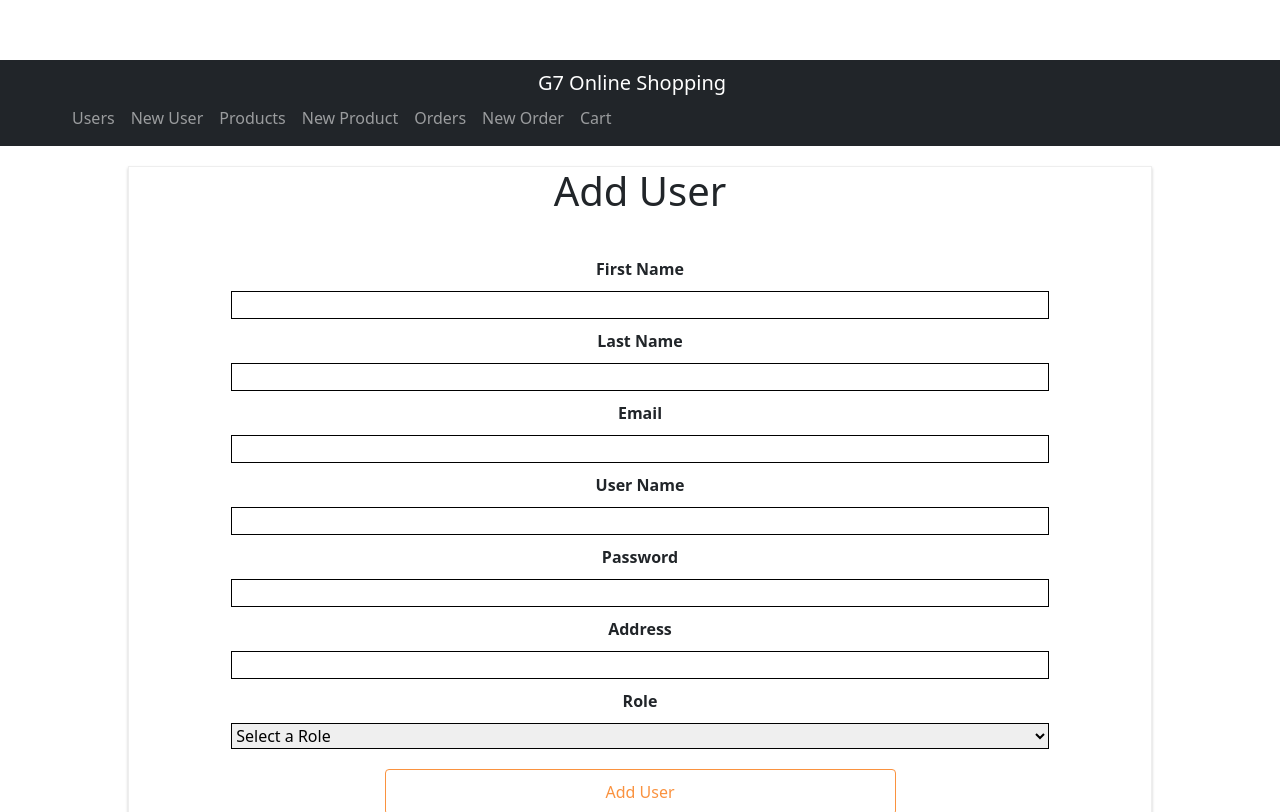
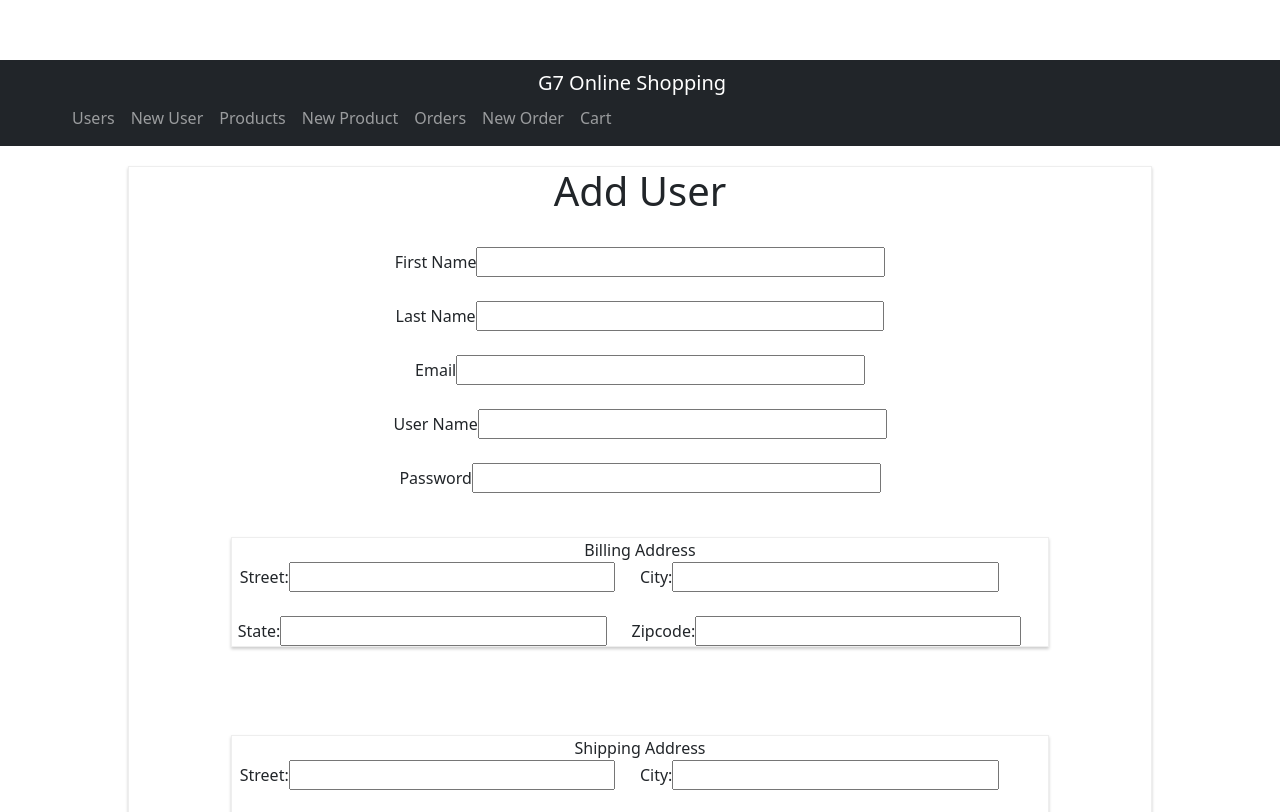
Before and after one commit to seyfe-geb/online-market-g7-frontend, a React (Create React App) app: page /create-user in a window 1280 px wide. Shown: the part 140-952 px from the top of the page. Built offline with nearby package versions, Linux system fonts and the light colour scheme.

Commit message:
New User Form

```diff
--- a/src/components/NewUser/NewUser.css
+++ b/src/components/NewUser/NewUser.css
@@ -5,17 +5,32 @@
     box-shadow: 0 2px 3px #ccc;
     text-align: center;
 }
-.newUser input,
-.newUser textarea,
-.newUser select {
-    display: block;
+.billing{
     width: 80%;
-    box-sizing: border-box;
-    border: 1px solid black;
-    outline: none;
-    font: inherit;
-    margin: auto;
+    margin: 20px auto;
+    border: 1px solid #eee;
+    box-shadow: 0 2px 3px #ccc;
+    text-align: center;
 }
+
+.shipping{
+    width: 80%;
+    margin: 20px auto;
+    border: 1px solid #eee;
+    box-shadow: 0 2px 3px #ccc;
+    text-align: center;
+}
+/*.newUser input,*/
+/*.newUser textarea,*/
+/*.newUser select {*/
+/*    display: block;*/
+/*    width: 20%;*/
+/*    box-sizing: border-box;*/
+/*    border: 1px solid black;*/
+/*    outline: none;*/
+/*    font: inherit;*/
+/*    margin: auto;*/
+/*}*/
 .newUser button{
     width: 50%;
     margin: 20px 0;
@@ -26,9 +41,9 @@
     color: #fa923f;
     cursor: pointer;
 }
-.newUser label {
-    display: block;
-    margin: 10px auto;
-    text-align: center;
-    font-weight: bold;
-}
+/*.newUser label {*/
+/*    display: block;*/
+/*    margin: 10px auto;*/
+/*    text-align: center;*/
+/*    font-weight: bold;*/
+/*}*/
--- a/src/components/NewUser/NewUser.js
+++ b/src/components/NewUser/NewUser.js
@@ -1,11 +1,13 @@
 import React, {useRef} from 'react';
 import AxiosDataAccessService from "../../services/AxiosDataAccessService";
 import './NewUser.css'
+import axios from "axios";
 const NewUser = () => {
 
     const newUserForm = useRef();
 
-    const  addButtonClicked = () =>{
+    const  addButtonClicked = (e) =>{
+        e.preventDefault();
         const form = newUserForm.current;
         const data = {
             firstName: form['firstName'].value,
@@ -13,47 +15,90 @@ const NewUser = () => {
             email: form['email'].value,
             username: form['username'].value,
             password: form['password'].value,
-            address: {
-                street: "",
-                apartmentNo: "",
-                city: "",
-                state: "",
-                zipcode: ""
-            }[form['address'].value],
-            authorities:[form['role'].value]
+            authorities:[form['role'].value],
+            addresses: [{
+                street: form['b-street'].value,
+                city: form['b-city'].value,
+                state: form['b-state'].value,
+                zipCode: form['b-zipcode'].value,
+                type:"BILLING"
+            },
+            {
+                street: form['sh-street'].value,
+                city: form['sh-city'].value,
+                state: form['sh-state'].value,
+                zipCode: form['sh-zipcode'].value,
+                type:"SHIPPING"
+            }]
         }
 
         AxiosDataAccessService.addEntity('users',data)
             .then(response =>{console.log('Successfully added:',response)})
-            .catch(err =>{console.log('Error :', err)})
+            .catch(err =>{console.log('Error Seyfegeb:', err)})
     }
 
     return (
         <div className="newUser">
-            <form ref={newUserForm}>
+            <form ref={newUserForm} onSubmit={addButtonClicked}>
                 <h1>Add User</h1>
                 <br/>
                 <label>First Name</label>
                 <input type="text" label={'firstName'} name={'firstName'} />
+
+                <br/><br/>
+
                 <label>Last Name</label>
                 <input type="text" label={'lastName'} name={'lastName'} />
+
+                <br/><br/>
                 <label>Email</label>
-                <input type="text" label={'Email'} name={'Email'} />
+                <input type="text" label={'Email'} name={'email'} />
+
+                <br/><br/>
                 <label>User Name</label>
                 <input type="text" label={'username'} name={'username'} />
+
+                <br/><br/>
                 <label>Password</label>
-                <input type="text" label={'Password'} name={'Password'} />
-                <label> Address </label>
-                <input type= "text" label={"address"} name={'Shipping Address'} />
+                <input type="text" label={'password'} name={'password'} />
+
+                <br/><br/>
+
+                <div className="billing">
+                    <label> Billing Address </label><br/>
+                    Street:<input type= "text" label={"b-street"} name={'b-street'} /> &nbsp;&nbsp;&nbsp;&nbsp;
+                    City:<input type= "text" label={"b-city"} name={'b-city'} />  &nbsp;&nbsp;&nbsp;&nbsp;&nbsp;&nbsp;&nbsp;&nbsp;&nbsp;
+                    &nbsp;&nbsp;&nbsp;&nbsp;&nbsp;&nbsp;&nbsp;&nbsp;&nbsp;
+                    <br/>
+                    State:<input type= "text" label={"b-state"} name={'b-state'} /> &nbsp;&nbsp;&nbsp;&nbsp;
+                    Zipcode:<input type= "text" label={"b-zipcode"} name={'b-zipcode'} />  &nbsp;&nbsp;&nbsp;&nbsp;
+                </div>
+
+                <br/><br/>
+
+                <div className="shipping">
+                    <label> Shipping Address </label><br/>
+                    Street:<input type= "text" label={"sh-street"} name={'sh-street'} /> &nbsp;&nbsp;&nbsp;&nbsp;
+                    City:<input type= "text" label={"sh-city"} name={'sh-city'} />  &nbsp;&nbsp;&nbsp;&nbsp;&nbsp;&nbsp;&nbsp;&nbsp;&nbsp;
+                    &nbsp;&nbsp;&nbsp;&nbsp;&nbsp;&nbsp;&nbsp;&nbsp;&nbsp;
+                    <br/>
+                    State:<input type= "text" label={"sh-state"} name={'sh-state'} /> &nbsp;&nbsp;&nbsp;&nbsp;
+                    Zipcode:<input type= "text" label={"sh-zipcode"} name={'sh-zipcode'} />  &nbsp;&nbsp;&nbsp;&nbsp;
+                </div>
+
+                <br/><br/>
                 <label>Role</label>
                 <select label={'role'} name={'role'}>
                     <option value="" >Select a Role</option>
                     <option value="SELLER">Seller</option>
                     <option value="BUYER">Buyer</option>
                 </select>
+
+                <br/><br/>
+                <button className="btn">Add User</button>
+
+                <br/><br/><br/><br/>
             </form>
-            <button className="btn" onClick={addButtonClicked}>Add User</button>
-
         </div>
     );
 };
```
